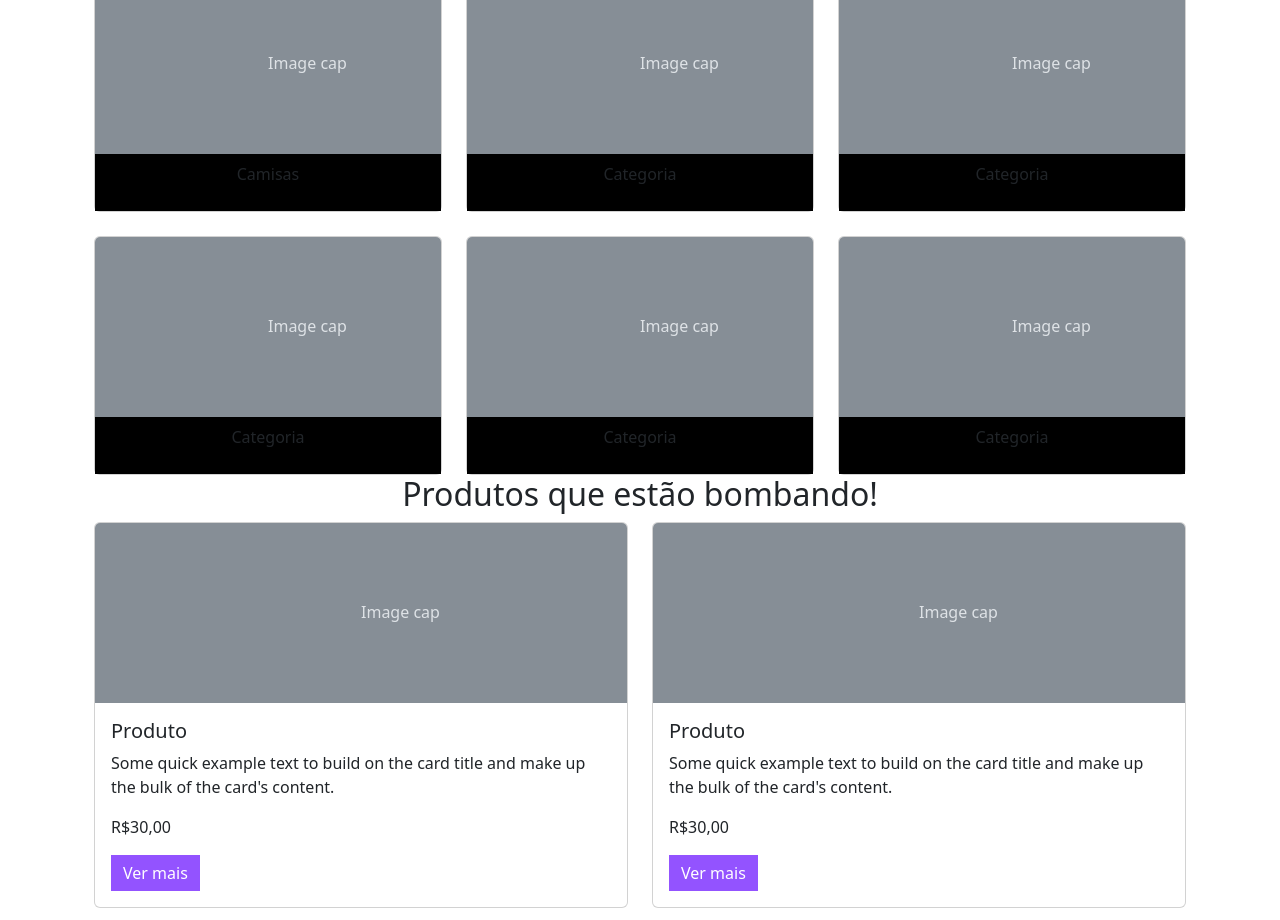
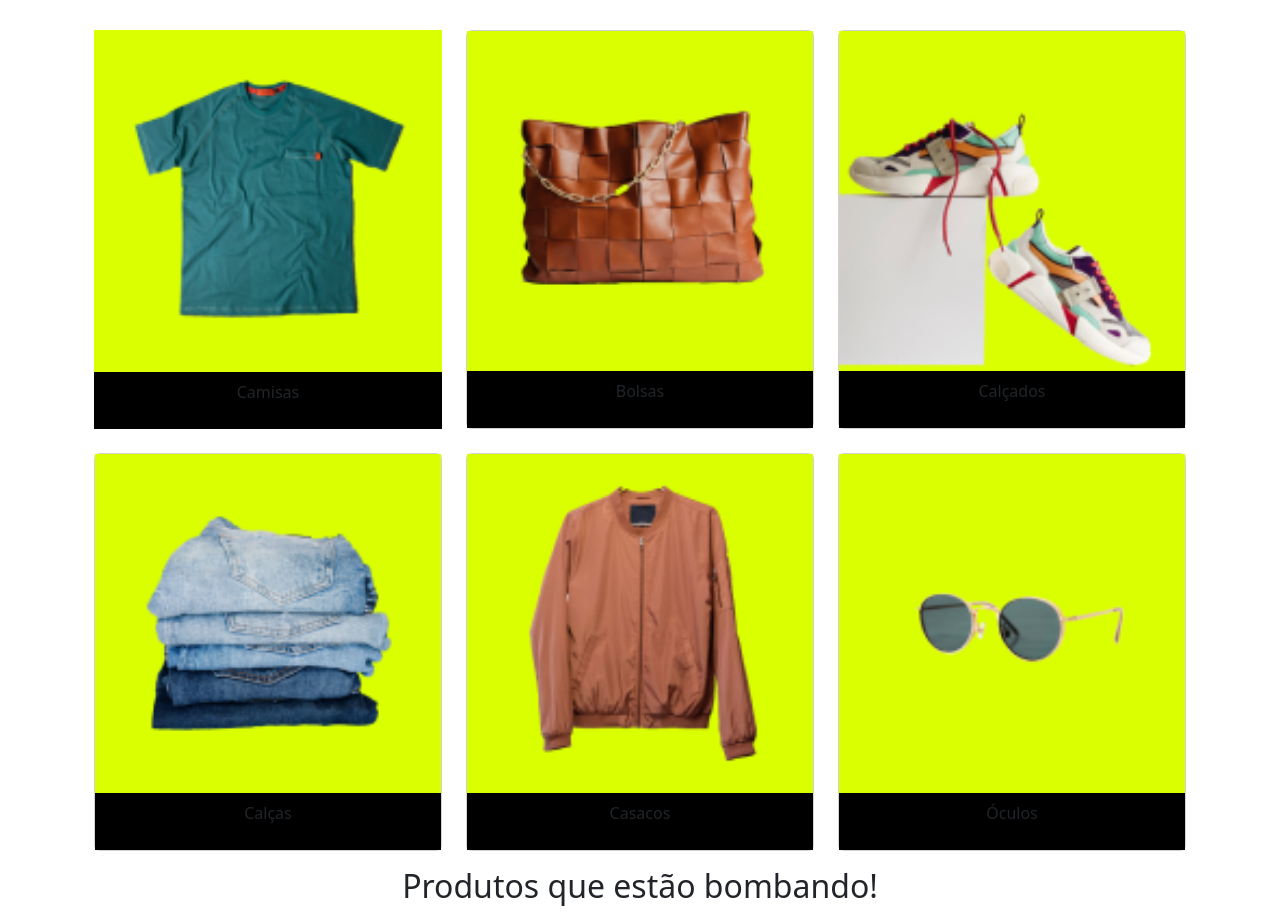
Before and after one commit to chaviier/Meteora-Alura-bootstrap-, a plain HTML site: page index.html in a window 1280 px wide. Shown: the part 529-1449 px from the top of the page. Drawn offline with nearby package versions, Linux system fonts and the light colour scheme.

Commit message:
adicionando imagem ao site

```diff
--- a/index.html
+++ b/index.html
@@ -10,7 +10,6 @@
   <link rel="stylesheet" href="https://cdn.jsdelivr.net/npm/bootstrap-icons@1.10.5/font/bootstrap-icons.css">
   <link href="https://cdn.jsdelivr.net/npm/bootstrap@5.3.0/dist/css/bootstrap.min.css" rel="stylesheet"
     integrity="sha384-9ndCyUaIbzAi2FUVXJi0CjmCapSmO7SnpJef0486qhLnuZ2cdeRhO02iuK6FUUVM" crossorigin="anonymous">
-    <link rel="stylesheet" href="./variables.scss">
 </head>
 
 <body>
@@ -58,39 +57,32 @@
     </div>
     <div class="carousel-inner">
       <div class="carousel-item active">
-        <svg class="bd-placeholder-img bd-placeholder-img-lg d-block w-100" width="800" height="400"
-          xmlns="http://www.w3.org/2000/svg" role="img" aria-label="Placeholder: First slide"
-          preserveAspectRatio="xMidYMid slice" focusable="false">
-          <title>Placeholder</title>
-          <rect width="100%" height="100%" fill="#777"></rect><text x="50%" y="50%" fill="#555" dy=".3em">First
-            slide</text>
-        </svg>
+        <img class="img-fluid d-md-none" src="./meteora-assets-main/assets/Mobile/banner1-mobile.png"
+          alt="Modelo feminina vestindo blusa rosa em fundo lilas">
+        <img class="img-fluid d-none d-md-block d-xl-none" src="./meteora-assets-main/assets/Tablet/banner1-tablet.png"
+          alt="Modelo feminina vestindo blusa rosa em fundo lilas">
+        <img class="img-fluid d-none d-xl-block" src="./meteora-assets-main/assets/Desktop/banner1-desktop.png"
+          alt="Modelo feminina vestindo blusa rosa em fundo lilas">
         <div class="carousel-caption d-none d-md-block">
           <h5>First slide label</h5>
           <p>Some representative placeholder content for the first slide.</p>
         </div>
       </div>
       <div class="carousel-item">
-        <svg class="bd-placeholder-img bd-placeholder-img-lg d-block w-100" width="800" height="400"
-          xmlns="http://www.w3.org/2000/svg" role="img" aria-label="Placeholder: Second slide"
-          preserveAspectRatio="xMidYMid slice" focusable="false">
-          <title>Placeholder</title>
-          <rect width="100%" height="100%" fill="#666"></rect><text x="50%" y="50%" fill="#444" dy=".3em">Second
-            slide</text>
-        </svg>
+        <img class="img-fluid d-md-none" src="./meteora-assets-main/assets/Mobile/banner2-mobile.png" alt="">
+        <img class="img-fluid d-none d-md-block d-xl-none" src="./meteora-assets-main/assets/Tablet/banner2-tablet.png"
+          alt="">
+        <img class="img-fluid d-none d-xl-block" src="./meteora-assets-main/assets/Desktop/banner2-desktop.png" alt="">
         <div class="carousel-caption d-none d-md-block">
           <h5>Second slide label</h5>
           <p>Some representative placeholder content for the second slide.</p>
         </div>
       </div>
       <div class="carousel-item">
-        <svg class="bd-placeholder-img bd-placeholder-img-lg d-block w-100" width="800" height="400"
-          xmlns="http://www.w3.org/2000/svg" role="img" aria-label="Placeholder: Third slide"
-          preserveAspectRatio="xMidYMid slice" focusable="false">
-          <title>Placeholder</title>
-          <rect width="100%" height="100%" fill="#555"></rect><text x="50%" y="50%" fill="#333" dy=".3em">Third
-            slide</text>
-        </svg>
+        <img class="img-fluid d-md-none" src="./meteora-assets-main/assets/Desktop/banner3-desktop.png" alt="">
+        <img class="img-fluid d-none d-md-block d-xl-none" src="./meteora-assets-main/assets/Tablet/banner3-tablet.png"
+          alt="">
+        <img class="img-fluid d-none d-xl-block" src="./meteora-assets-main/assets/Desktop/banner3-desktop.png" alt="">
         <div class="carousel-caption d-none d-md-block">
           <h5>Third slide label</h5>
           <p>Some representative placeholder content for the third slide.</p>
@@ -107,7 +99,7 @@
     </button>
   </div>
 
-  <h2 class="text-center">Busque por Categoria</h2>
+  <h2 class="text-center my-3 my-xl-5">Busque por Categoria</h2>
 
   <div class="container row mx-auto g-4">
 
@@ -115,13 +107,11 @@
 
 
     <div class="col-6 col-md-4 col-xxl-2 ">
-      <div class="card">
-        <svg class="bd-placeholder-img card-img-top" width="100%" height="180" xmlns="http://www.w3.org/2000/svg"
-          role="img" aria-label="Placeholder: Image cap" preserveAspectRatio="xMidYMid slice" focusable="false">
-          <title>Placeholder</title>
-          <rect width="100%" height="100%" fill="#868e96"></rect><text class="bg-light" x="50%" y="50%" fill="#dee2e6" dy=".3em">Image
-            cap</text>
-        </svg>
+      <div class="card rounded-0 border-0">
+        <img class="d-md-none d-block" src="./meteora-assets-main/assets/Mobile/categorias/categoria-camiseta.png"
+          alt="camisa polo verde-musgo com detalhe verde">
+        <img class="d-none d-md-block d-xl-none" src="./meteora-assets-main/assets/Tablet/categorias/categoria-camiseta.png" alt="">
+        <img class="d-none d-xl-block" src="./meteora-assets-main/assets/Desktop/categorias/categoria-camiseta.png" alt="">
         <div class="card-header bg-black">
           <p class="text-center">Camisas</p>
         </div>
@@ -130,72 +120,57 @@
     <div class="col-6 col-md-4 col-xxl-2 ">
 
       <div class="card">
-        <svg class="bd-placeholder-img card-img-top" width="100%" height="180" xmlns="http://www.w3.org/2000/svg"
-          role="img" aria-label="Placeholder: Image cap" preserveAspectRatio="xMidYMid slice" focusable="false">
-          <title>Placeholder</title>
-          <rect width="100%" height="100%" fill="#868e96"></rect><text x="50%" y="50%" fill="#dee2e6" dy=".3em">Image
-            cap</text>
-        </svg>
+        <img class="d-md-none d-block" src="./meteora-assets-main/assets/Mobile/categorias/categoria-bolsas.png" alt="bolsa de couro da cor marrom com cordão de aluminio dourado">
+        <img class="d-none d-md-block d-xl-none" src="./meteora-assets-main/assets/Tablet/categorias/categoria-bolsas.png" alt="bolsa de couro da cor marrom com cordão de aluminio dourado">
+        <img class="d-none d-xl-block" src="./meteora-assets-main/assets/Desktop/categorias/categoria-bolsa.png" alt="bolsa de couro da cor marrom com cordão de aluminio dourado">
         <div class="card-header bg-black">
-          <p class="text-center">Categoria</p>
+          <p class="text-center">Bolsas</p>
         </div>
       </div>
     </div>
     <div class="col-6 col-md-4 col-xxl-2 ">
       <div class="card">
-        <svg class="bd-placeholder-img card-img-top" width="100%" height="180" xmlns="http://www.w3.org/2000/svg"
-          role="img" aria-label="Placeholder: Image cap" preserveAspectRatio="xMidYMid slice" focusable="false">
-          <title>Placeholder</title>
-          <rect width="100%" height="100%" fill="#868e96"></rect><text x="50%" y="50%" fill="#dee2e6" dy=".3em">Image
-            cap</text>
-        </svg>
+        <img class="d-md-none d-block" src="./meteora-assets-main/assets/Mobile/categorias/categoria-calcados.png" alt="tênis com cadarço da cor vermelha de cor branca principal e detalhes com diversas outras cores">
+        <img class="d-none d-md-block d-xl-none" src="./meteora-assets-main/assets/Tablet/categorias/categoria-calcados.png" alt="tênis com cadarço da cor vermelha de cor branca principal e detalhes com diversas outras cores">
+        <img class="d-none d-xl-block" src="./meteora-assets-main/assets/Desktop/categorias/categoria-calcados.png" alt="tênis com cadarço da cor vermelha de cor branca principal e detalhes com diversas outras cores">
         <div class="card-header bg-black">
-          <p class="text-center">Categoria</p>
+          <p class="text-center">Calçados</p>
         </div>
       </div>
     </div>
     <div class="col-6 col-md-4 col-xxl-2 ">
       <div class="card">
-        <svg class="bd-placeholder-img card-img-top" width="100%" height="180" xmlns="http://www.w3.org/2000/svg"
-          role="img" aria-label="Placeholder: Image cap" preserveAspectRatio="xMidYMid slice" focusable="false">
-          <title>Placeholder</title>
-          <rect width="100%" height="100%" fill="#868e96"></rect><text x="50%" y="50%" fill="#dee2e6" dy=".3em">Image
-            cap</text>
-        </svg>
+        <img class="d-md-none d-block" src="./meteora-assets-main/assets/Mobile/categorias/categoria-calcas.png" alt="calças jeans com 5 tipos de variedades de cor jeans">
+        <img class="d-none d-md-block d-xl-none" src="./meteora-assets-main/assets/Tablet/categorias/categoria-calcas.png" alt="calças jeans com 5 tipos de variedades de cor jeans">
+        <img class="d-none d-xl-block" src="./meteora-assets-main/assets/Desktop/categorias/categoria-calcas.png" alt="calças jeans com 5 tipos de variedades de cor jeans">
         <div class="card-header bg-black">
-          <p class="text-center">Categoria</p>
+          <p class="text-center">Calças</p>
         </div>
       </div>
     </div>
     <div class="col-6 col-md-4 col-xxl-2 ">
       <div class="card">
-        <svg class="bd-placeholder-img card-img-top" width="100%" height="180" xmlns="http://www.w3.org/2000/svg"
-          role="img" aria-label="Placeholder: Image cap" preserveAspectRatio="xMidYMid slice" focusable="false">
-          <title>Placeholder</title>
-          <rect width="100%" height="100%" fill="#868e96"></rect><text x="50%" y="50%" fill="#dee2e6" dy=".3em">Image
-            cap</text>
-        </svg>
+        <img class="d-md-none d-block" src="./meteora-assets-main/assets/Mobile/categorias/categoria-casacos.png" alt="casaco marrom com detalhe preto de ziper">
+        <img class="d-none d-md-block d-xl-none" src="./meteora-assets-main/assets/Tablet/categorias/categoria-casacos.png" alt="casaco marrom com detalhe preto de ziper">
+        <img class="d-none d-xl-block" src="./meteora-assets-main/assets/Desktop/categorias/categoria-casacos.png" alt="casaco marrom com detalhe preto de ziper">
         <div class="card-header bg-black">
-          <p class="text-center">Categoria</p>
+          <p class="text-center">Casacos</p>
         </div>
       </div>
     </div>
     <div class="col-6 col-md-4 col-xxl-2 ">
       <div class="card">
-        <svg class="bd-placeholder-img card-img-top" width="100%" height="180" xmlns="http://www.w3.org/2000/svg"
-          role="img" aria-label="Placeholder: Image cap" preserveAspectRatio="xMidYMid slice" focusable="false">
-          <title>Placeholder</title>
-          <rect width="100%" height="100%" fill="#868e96"></rect><text x="50%" y="50%" fill="#dee2e6" dy=".3em">Image
-            cap</text>
-        </svg>
+        <img class="d-md-none d-block" src="./meteora-assets-main/assets/Mobile/categorias/categoria-oculos.png" alt="ray-ban.com">
+        <img class="d-none d-md-block d-xl-none" src="./meteora-assets-main/assets/Tablet/categorias/categoria-oculos.png" alt="ray-ban.com">
+        <img class="d-none d-xl-block" src="./meteora-assets-main/assets/Desktop/categorias/categoria-oculos.png" alt="ray-ban.com">
         <div class="card-header bg-black">
-          <p class="text-center">Categoria</p>
+          <p class="text-center">Óculos</p>
         </div>
       </div>
     </div>
   </div>
 
-  <h2 class="text-center">Produtos que estão bombando!</h2>
+  <h2 class="text-center my-3 container">Produtos que estão bombando!</h2>
 
 
   <div class="container row mx-auto g-4">
@@ -203,16 +178,10 @@
     <div class="col-12 col-md-6 col-xxl-4">
 
       <div class="card">
-        <svg class="bd-placeholder-img card-img-top" width="100%" height="180" xmlns="http://www.w3.org/2000/svg"
-          role="img" aria-label="Placeholder: Image cap" preserveAspectRatio="xMidYMid slice" focusable="false">
-          <title>Placeholder</title>
-          <rect width="100%" height="100%" fill="#868e96"></rect><text x="50%" y="50%" fill="#dee2e6" dy=".3em">Image
-            cap</text>
-        </svg>
+        <img src="./meteora-assets-main/assets/Mobile/produtos/camiseta.png" alt="">
         <div class="card-body">
-          <h5 class="card-title">Produto</h5>
-          <p class="card-text">Some quick example text to build on the card title and make up the bulk of the card's
-            content.</p>
+          <h5 class="card-title">Camisa Conforto</h5>
+          <p class="card-text">Multicores e tamanhos. Tecido de algodão 100%, fresquinho para o verão. Modelagem unissex.</p>
           <p>R$30,00</p>
           <a href="#" class="btn btn-primary botao-lilas rounded-0 border-0">Ver mais</a>
         </div>
@@ -224,17 +193,11 @@
     <div class="col-12 col-md-6 col-xxl-4">
 
       <div class="card">
-        <svg class="bd-placeholder-img card-img-top" width="100%" height="180" xmlns="http://www.w3.org/2000/svg"
-          role="img" aria-label="Placeholder: Image cap" preserveAspectRatio="xMidYMid slice" focusable="false">
-          <title>Placeholder</title>
-          <rect width="100%" height="100%" fill="#868e96"></rect><text x="50%" y="50%" fill="#dee2e6" dy=".3em">Image
-            cap</text>
-        </svg>
+        <img src="./meteora-assets-main/assets/Mobile/produtos/calca.png" alt="">
         <div class="card-body">
-          <h5 class="card-title">Produto</h5>
-          <p class="card-text">Some quick example text to build on the card title and make up the bulk of the card's
-            content.</p>
-          <p>R$30,00</p>
+          <h5 class="card-title">Calça Alfaiataria</h5>
+          <p class="card-text">Modelo Wide Leg alfaiataria em linho. Uma peça pra vida toda!</p>
+          <p>R$ 180,00</p>
           <a href="#" class="btn btn-primary botao-lilas rounded-0 border-0">Ver mais</a>
         </div>
       </div>
@@ -245,17 +208,11 @@
     <div class="col-12 col-md-6 col-xxl-4">
 
       <div class="card">
-        <svg class="bd-placeholder-img card-img-top" width="100%" height="180" xmlns="http://www.w3.org/2000/svg"
-          role="img" aria-label="Placeholder: Image cap" preserveAspectRatio="xMidYMid slice" focusable="false">
-          <title>Placeholder</title>
-          <rect width="100%" height="100%" fill="#868e96"></rect><text x="50%" y="50%" fill="#dee2e6" dy=".3em">Image
-            cap</text>
-        </svg>
+        <img src="./meteora-assets-main/assets/Mobile/produtos/tenis.png" alt="">
         <div class="card-body">
-          <h5 class="card-title">Produto</h5>
-          <p class="card-text">Some quick example text to build on the card title and make up the bulk of the card's
-            content.</p>
-          <p>R$30,00</p>
+          <h5 class="card-title">Tênia Chunky</h5>
+          <p class="card-text">Snicker casual com solado mais alto e modelagem robusta. Modelo unissex.</p>
+          <p>R$ 250,00</p>
           <a href="#" class="btn btn-primary botao-lilas rounded-0 border-0">Ver mais</a>
         </div>
       </div>
@@ -266,14 +223,9 @@
     <div class="col-12 col-md-6 col-xxl-4">
 
       <div class="card">
-        <svg class="bd-placeholder-img card-img-top" width="100%" height="180" xmlns="http://www.w3.org/2000/svg"
-          role="img" aria-label="Placeholder: Image cap" preserveAspectRatio="xMidYMid slice" focusable="false">
-          <title>Placeholder</title>
-          <rect width="100%" height="100%" fill="#868e96"></rect><text x="50%" y="50%" fill="#dee2e6" dy=".3em">Image
-            cap</text>
-        </svg>
+        <img src="./meteora-assets-main/assets/Mobile/produtos/oculos.png" alt="">
         <div class="card-body">
-          <h5 class="card-title">Produto</h5>
+          <h5 class="card-title">Acessórios</h5>
           <p class="card-text">Some quick example text to build on the card title and make up the bulk of the card's
             content.</p>
           <p>R$30,00</p>
@@ -355,7 +307,7 @@
     </div>
   </section>
 
-  <form class="border border-secondary m-3 p-3 text-center">
+  <form class="my-3 my-xl-5 border border-secondary container text-center">
     <h5>Quer receber nossas novidades, promoções exclusivas e 10% OFF na primeira compra? Cadastre-se!</h5>
     <div class="input-group my-3">
       <input class="form-control border-secondary rounded-0" type="email" placeholder="Digite seu e-mail"
```
